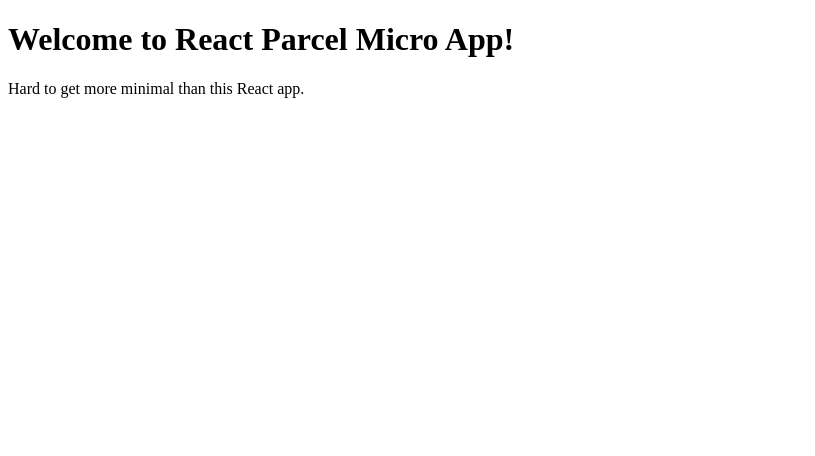
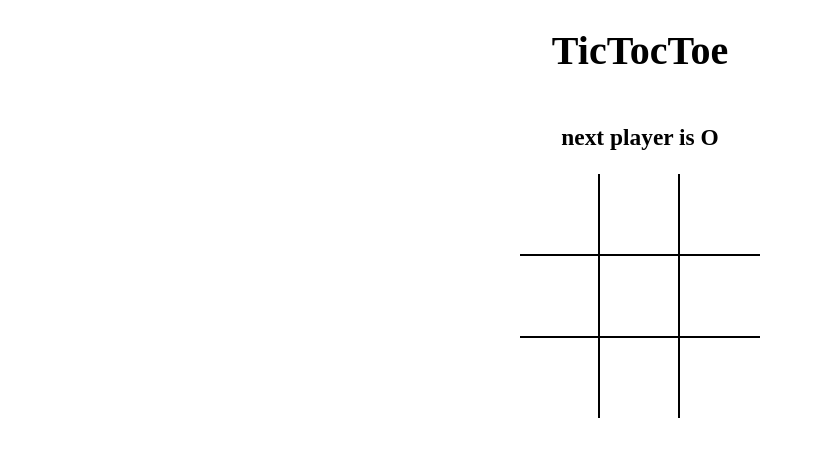
Before and after one commit to siddhant-ahire/tic-toc-toe, a React (Vite) app: page / in a window 1280 px wide. Shown: the top 456 px of the page, without its empty margins (0-815 px from the left). Built offline with nearby package versions, Linux system fonts and the light colour scheme; the HTML template or start-up script is replaced by a standard one.

Commit message:
calculate winner and done the useState

```diff
--- a/src/App.js
+++ b/src/App.js
@@ -1,8 +1,34 @@
-import React from 'react';
+import React,{useState} from 'react';
+import Board from './components/Board';
+import { calculateWinner } from './components/helper';
+import './styles/root.scss';
 
-export default () => (
-  <>
-    <h1>Welcome to React Parcel Micro App!</h1>
-    <p>Hard to get more minimal than this React app.</p>
-  </>
-);
+export default () => {
+  const [board,setBoard] = useState(Array(9).fill(null));
+    const [isXNext, setIsXNext] = useState(false);
+    console.log(board);
+    const winner = calculateWinner(board);
+    console.log(winner);
+    const message = winner ? `winner is ${winner}`: `next player is ${isXNext?'X':'O'}`;
+    const handleSquareClick = (position) => {
+        if(board[position] || winner){
+            return;
+        }
+        setBoard(prev =>{
+            return prev.map((value,pos)=>{
+                console.log(pos,value);
+                if(pos === position){
+                    return isXNext?'X':'O';
+                }
+                return value;
+            });
+        });
+        setIsXNext(prev => !prev);
+    }
+  return (<div className="app">
+    <h1>TicTocToe</h1>
+    <h3>{message}</h3>
+    <Board board={board} handleSquareClick={handleSquareClick} />
+  </div>
+  );
+};
--- /dev/null
+++ b/src/components/Board.js
@@ -0,0 +1,34 @@
+import React from 'react';
+import Square from './Square';
+
+
+const Board = ({board,handleSquareClick}) => {
+
+
+    const renderSquare = (position) =>{
+        return (
+            <Square value={board[position]} onClick={() => handleSquareClick(position)}></Square>
+        )
+    }
+    return (
+        <div className="board">
+            <div className="board-row">
+                { renderSquare(0)}
+                { renderSquare(1)}
+                { renderSquare(2)}
+            </div>
+            <div className="board-row">
+                { renderSquare(3)}
+                { renderSquare(4)}
+                { renderSquare(5)}
+            </div>
+            <div className="board-row">
+                { renderSquare(6)}
+                { renderSquare(7)}
+                { renderSquare(8)}
+            </div>
+        </div>
+    )
+}
+
+export default Board
--- /dev/null
+++ b/src/components/Square.js
@@ -0,0 +1,9 @@
+import React, { Children } from 'react';
+
+const Square = ({value,onClick}) => {
+    return (
+    <button type="button" className="square" onClick={onClick}>{value}</button>
+    )
+}
+
+export default Square;
--- /dev/null
+++ b/src/components/helper.js
@@ -0,0 +1,19 @@
+export function calculateWinner(squares) {
+    const lines = [
+      [0, 1, 2],
+      [3, 4, 5],
+      [6, 7, 8],
+      [0, 3, 6],
+      [1, 4, 7],
+      [2, 5, 8],
+      [0, 4, 8],
+      [2, 4, 6],
+    ];
+    for (let i = 0; i < lines.length; i++) {
+      const [a, b, c] = lines[i];
+      if (squares[a] && squares[a] === squares[b] && squares[a] === squares[c]) {
+        return squares[a];
+      }
+    }
+    return null;
+  }
--- /dev/null
+++ b/src/styles/root.scss
@@ -0,0 +1,42 @@
+body{
+    padding: 0;
+    margin:0;
+}
+
+button{
+    background: none;
+    border:none;
+    outline: none;
+    &:hover{
+        cursor: pointer;
+    }
+}
+
+.app {
+    font-size:20px;
+    display: flex;
+    flex-direction: column;
+    align-items: center;
+}
+.board{
+    .board-row{
+        display: flex;
+        flex-direction: row;
+        border-bottom: 2px solid #000;
+        &:last-child{
+            border-bottom: none;
+        }
+    .square{
+        width: 80px;
+        height: 80px;
+        border-right: 2px solid #000;
+        font-size: 2.5rem;
+        padding: 0;
+        overflow: hidden;
+        transition: all 0.2s;
+        &:last-child {
+            border-right: none;
+        }
+    }
+    }
+}
```
Also changed, not shown: package.json (+7 -5 lines), 1 other file (tests, documents, lock files or other folders).
